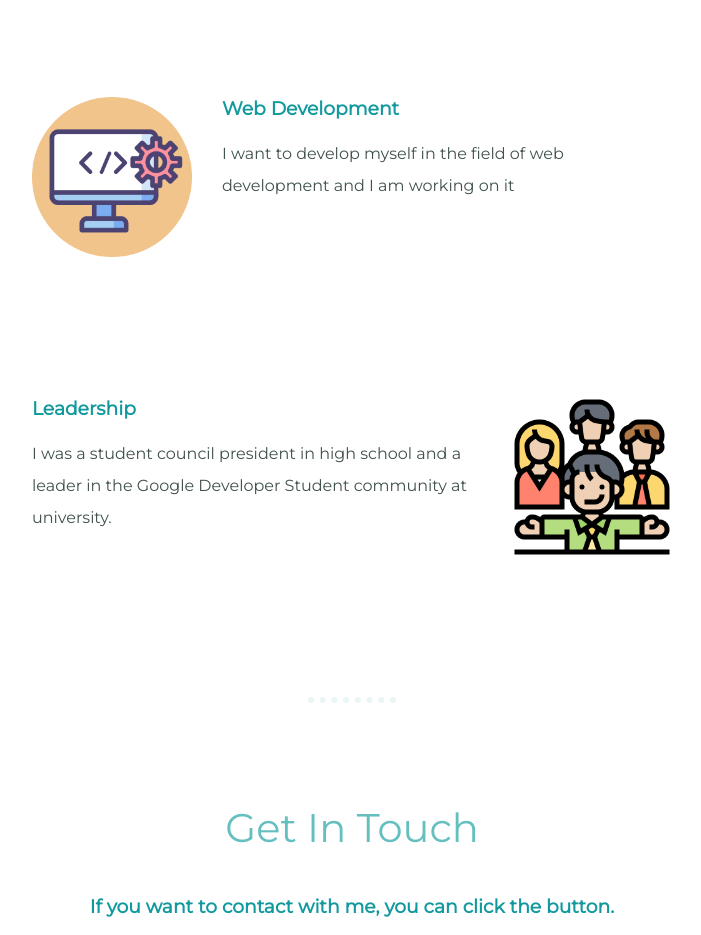
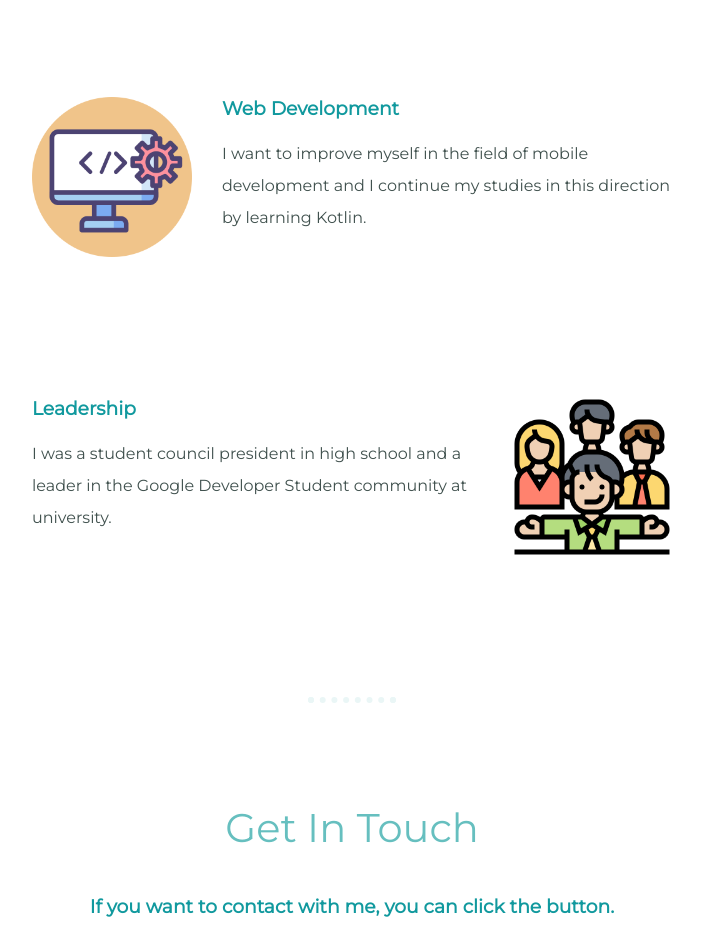
Before and after one commit to yigittcode/itsMe, a plain HTML site: page index.html in a window 1280 px wide. Shown: the part 1780-2715 px from the top of the page, without its empty margins (288-989 px from the left). Drawn offline with Linux system fonts and the light colour scheme.

Commit message:
Update index.html

```diff
--- a/index.html
+++ b/index.html
@@ -36,7 +36,7 @@
       <div class="skill-row">
         <img class="web-img" src="images/custom.png" alt="web developing">
         <h3>Web Development</h3>
-        <p >I want to develop myself in the field of web development and I am working on it</p>
+        <p >I want to improve myself in the field of mobile development and I continue my studies in this direction by learning Kotlin.</p>
       </div>
       <div class="skill-row">
         <img class="tw-img" src="images/leader.png" alt="team work">
```
